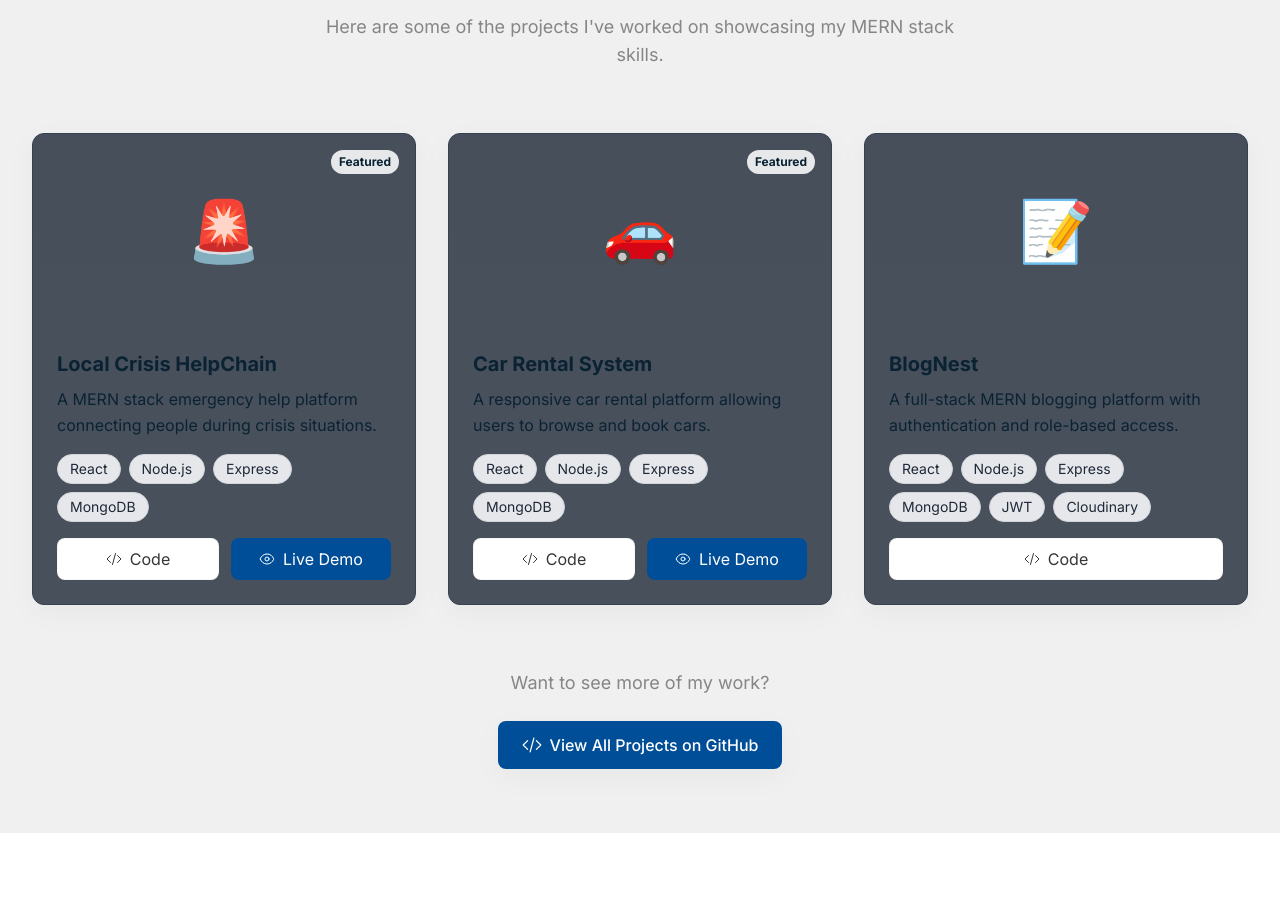
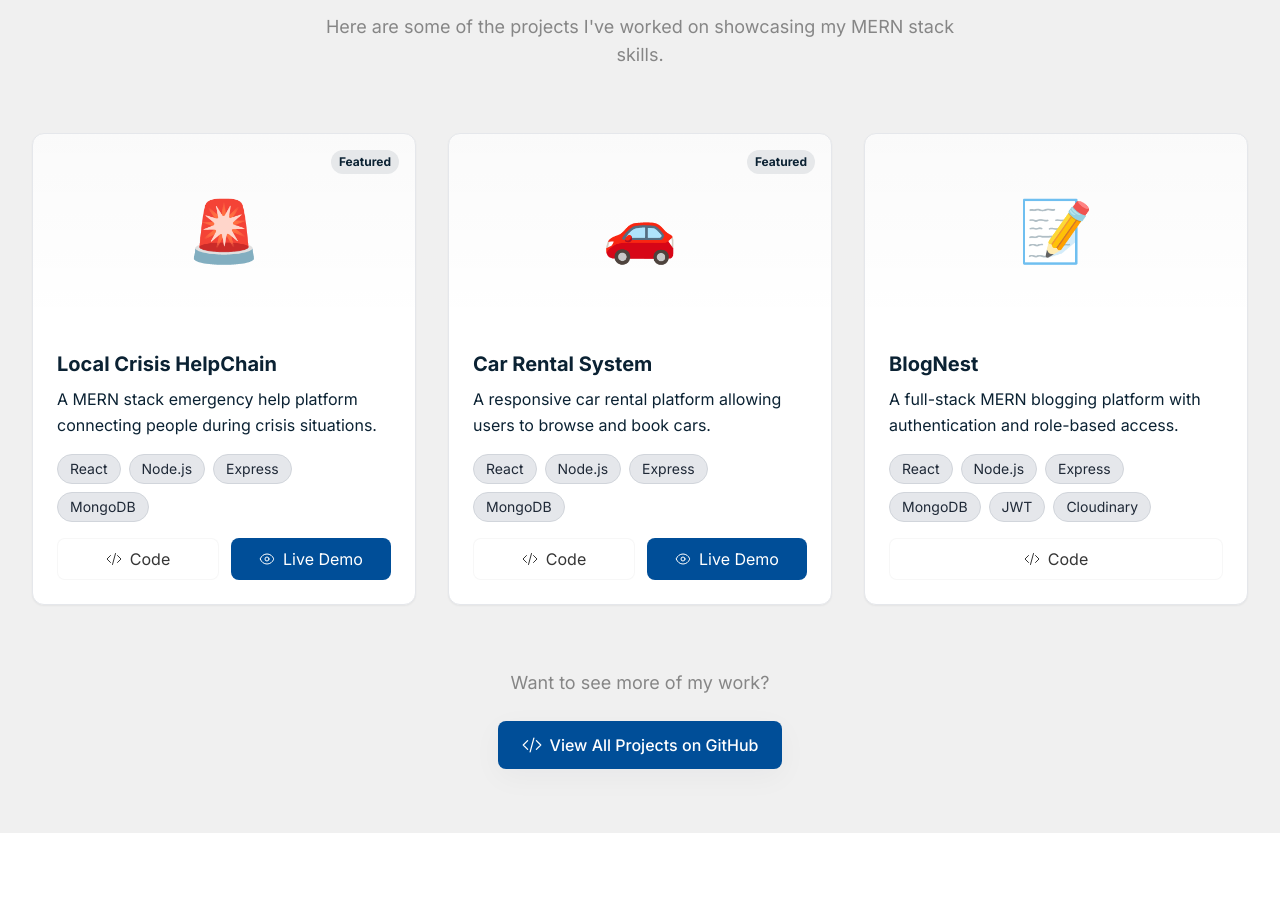
Before and after one commit to tej789/MyPortfolio, a React (Create React App) app in the folder client/: page / in a window 1280 px wide. Shown: the part 2780-3680 px from the top of the page. Built offline with nearby package versions, Linux system fonts and the light colour scheme.

Commit message:
fix project card ui

```diff
--- a/client/src/components/ProjectCard.js
+++ b/client/src/components/ProjectCard.js
@@ -42,7 +42,11 @@ const ProjectCard = ({ project }) => {
         initial="hidden"
         animate="visible"
         exit="exit"
-        className="project-card group flex flex-col h-full bg-gray-800/80 dark:bg-gray-800 border border-gray-700 hover:border-gray-600 transition-all duration-300"
+        className="group flex flex-col h-full
+        bg-white dark:bg-gray-800
+        border border-gray-200 dark:border-gray-700
+        hover:border-gray-400 dark:hover:border-gray-600
+        transition-all duration-300 rounded-xl overflow-hidden shadow-sm hover:shadow-lg"
 
         >
 
```
